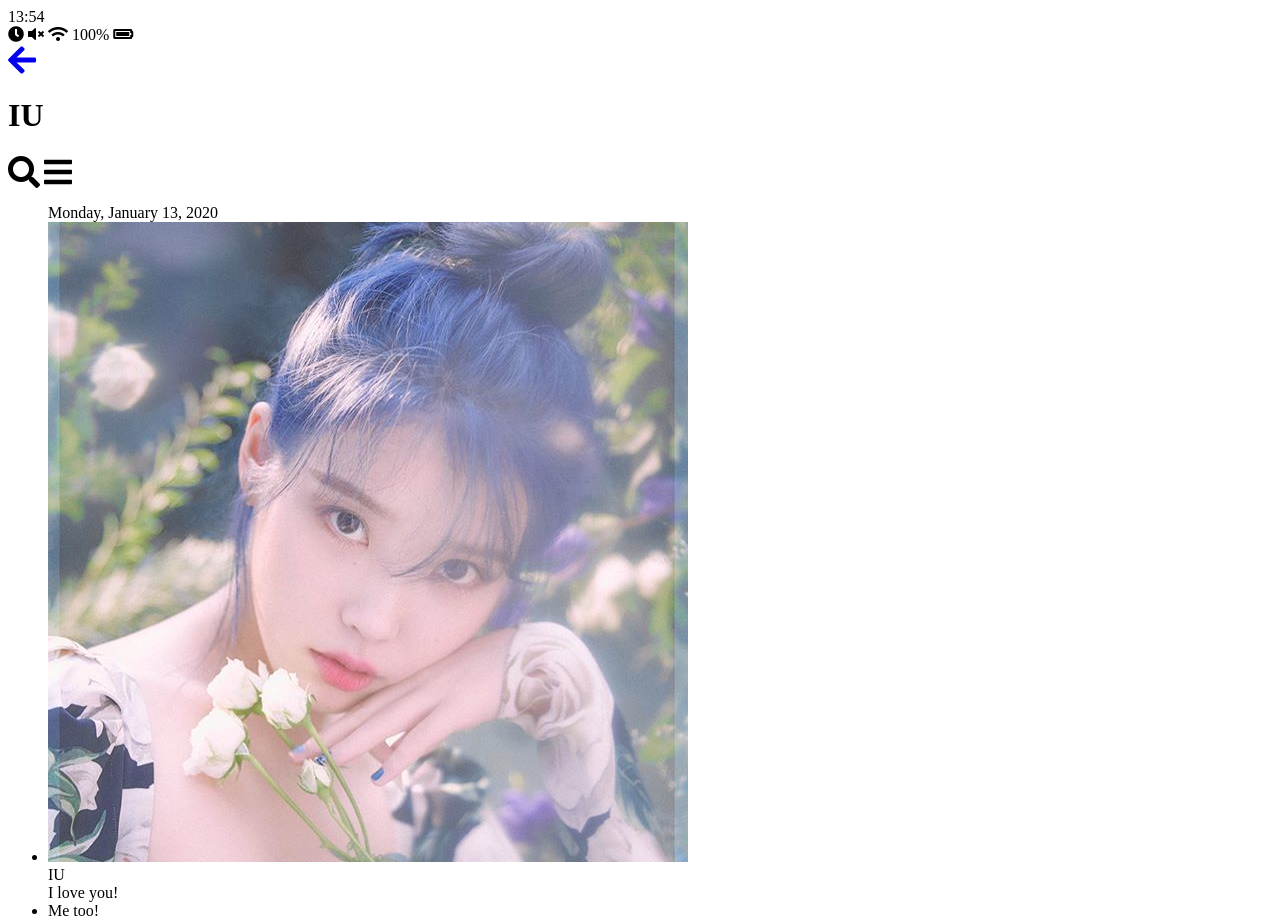
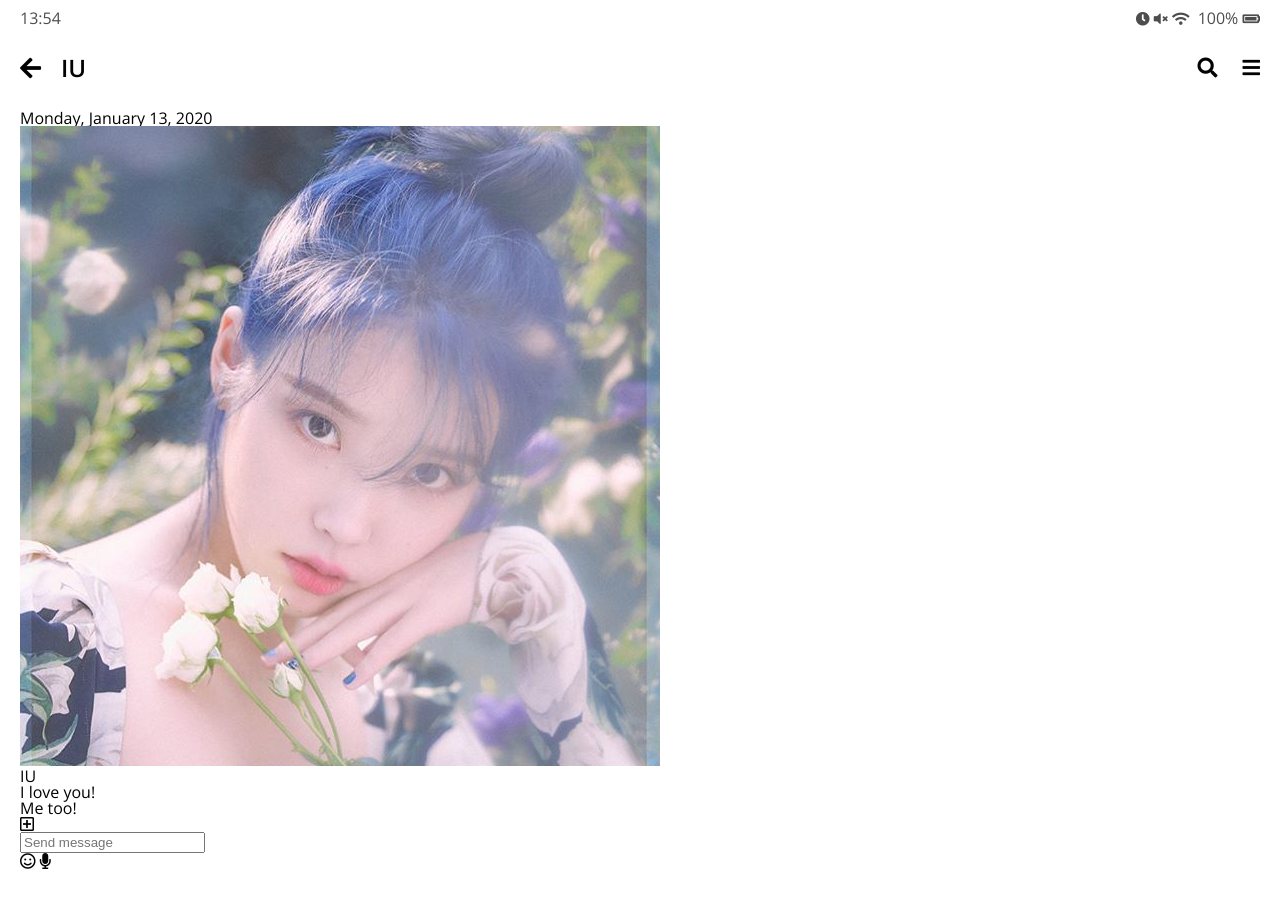
Before and after one commit to kyw624/Godkao-talk, a plain HTML site: page chat.html in a window 1280 px wide. Shown: the top 923 px of the page. After the commit the page ends 879 px from the top, so only its background shows below. Drawn offline with nearby package versions, Linux system fonts and the light colour scheme.

Commit message:
styles.css 연결 및 아이콘 수정

```diff
--- a/chat.html
+++ b/chat.html
@@ -8,6 +8,7 @@
       rel="stylesheet"
       href="https://use.fontawesome.com/releases/v5.12.0/css/all.css"
     />
+    <link rel="stylesheet" href="css/styles.css" />
     <title>Settings | Godkao Talk</title>
   </head>
 
@@ -27,17 +28,17 @@
 
     <header class="header">
       <div class="header__header-column">
-        <a href="index.html">
-          <i class="fas fa-arrow-left fa-2x"></i>
+        <a href="index.html" class="header__back-btn">
+          <i class="fas fa-arrow-left"></i>
         </a>
         <h1 class="header__title">IU</h1>
       </div>
       <div class="header__header-column">
         <span class="header__icon">
-          <i class="fas fa-search fa-2x"></i>
+          <i class="fas fa-search"></i>
         </span>
         <span class="header__icon">
-          <i class="fas fa-bars fa-2x"></i>
+          <i class="fas fa-bars"></i>
         </span>
       </div>
     </header>
```
Also changed, not shown: find.html (+4 -1 lines), friends.html (+4 -1 lines), index.html (+3 -1 lines), more.html (+1 -0 lines), settings.html (+4 -3 lines).
